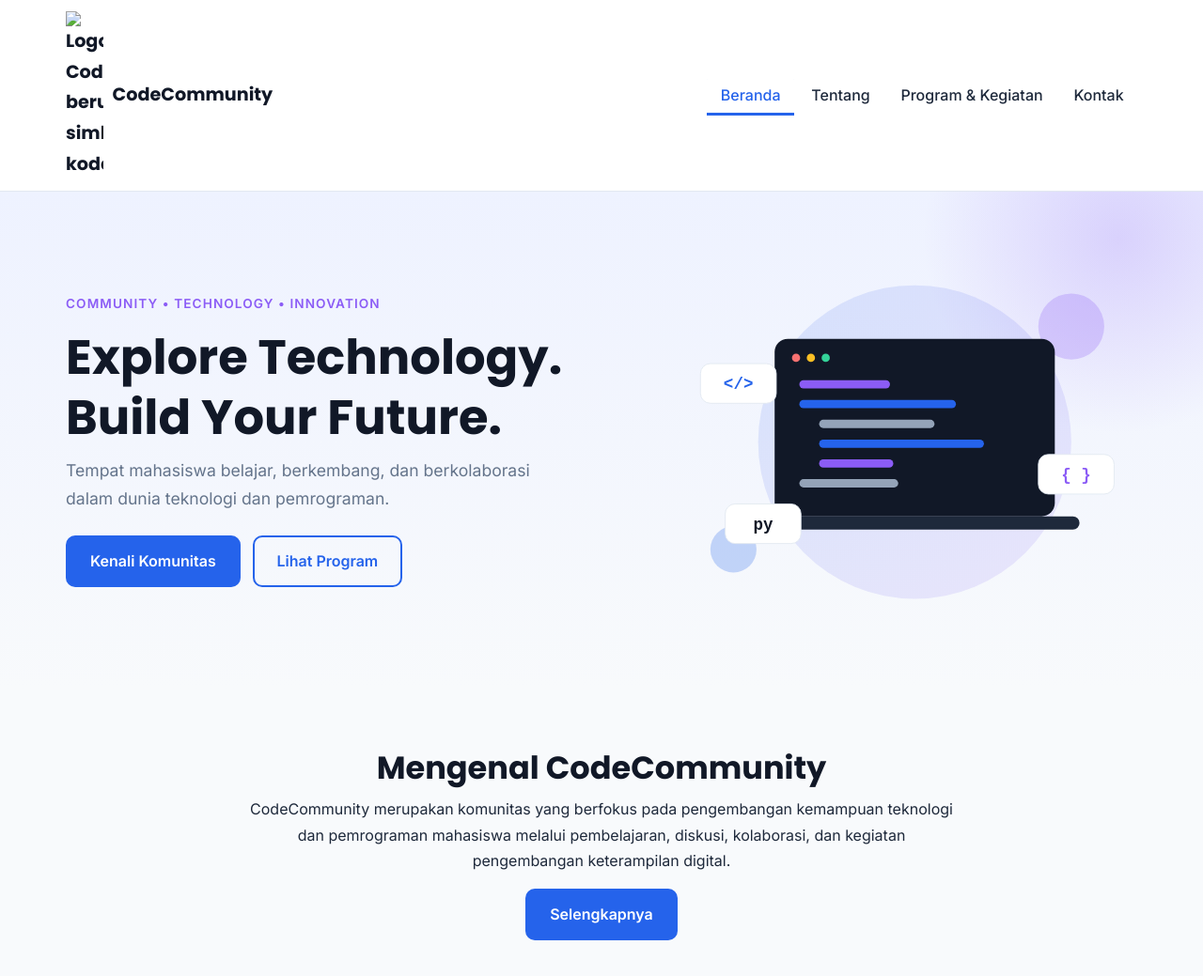
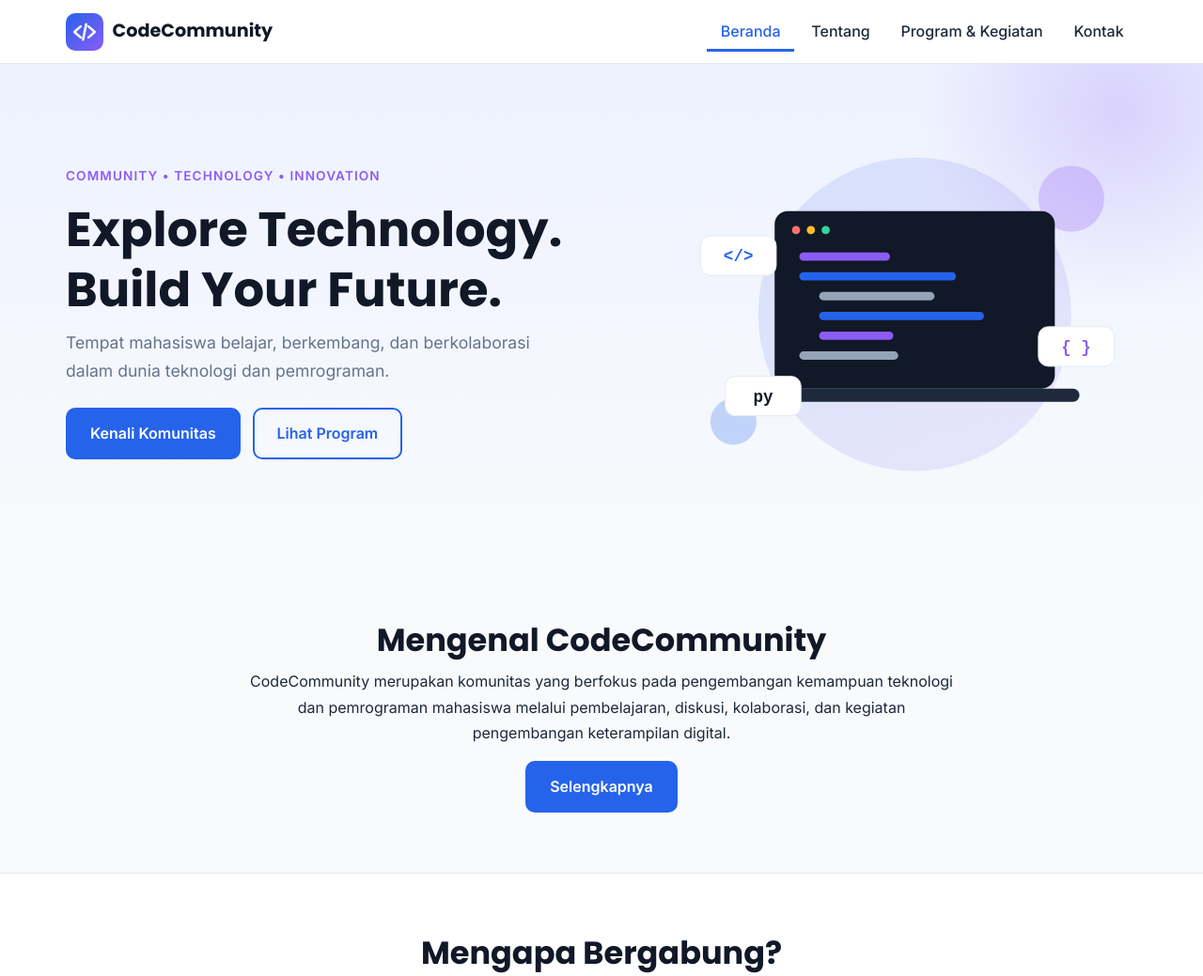
Before and after one commit to atirahnaurahjinan-hue/UTS_Pemrograman_web_New, a plain HTML site: page index.html in a window 1280 px wide. Shown: the top 1039 px of the page at 94% size. Drawn offline with Linux system fonts and the light colour scheme; files whose address does not match are found by name.

Commit message:
Update index.html

```diff
--- a/index.html
+++ b/index.html
@@ -16,7 +16,7 @@
   <header class="header" id="header-situs">
     <div class="kontainer header-isi">
       <a class="logo" href="index.html" aria-label="CodeCommunity, kembali ke Beranda">
-        <img src="img/logo.svg" alt="Logo CodeCommunity berupa simbol kode" width="40" height="40">
+        <img src="logo.svg" alt="Logo CodeCommunity berupa simbol kode" width="40" height="40">
         <span>CodeCommunity</span>
       </a>
       <button class="hamburger" id="tombol-menu" type="button" aria-label="Buka menu navigasi" aria-expanded="false" aria-controls="menu-utama">
```
